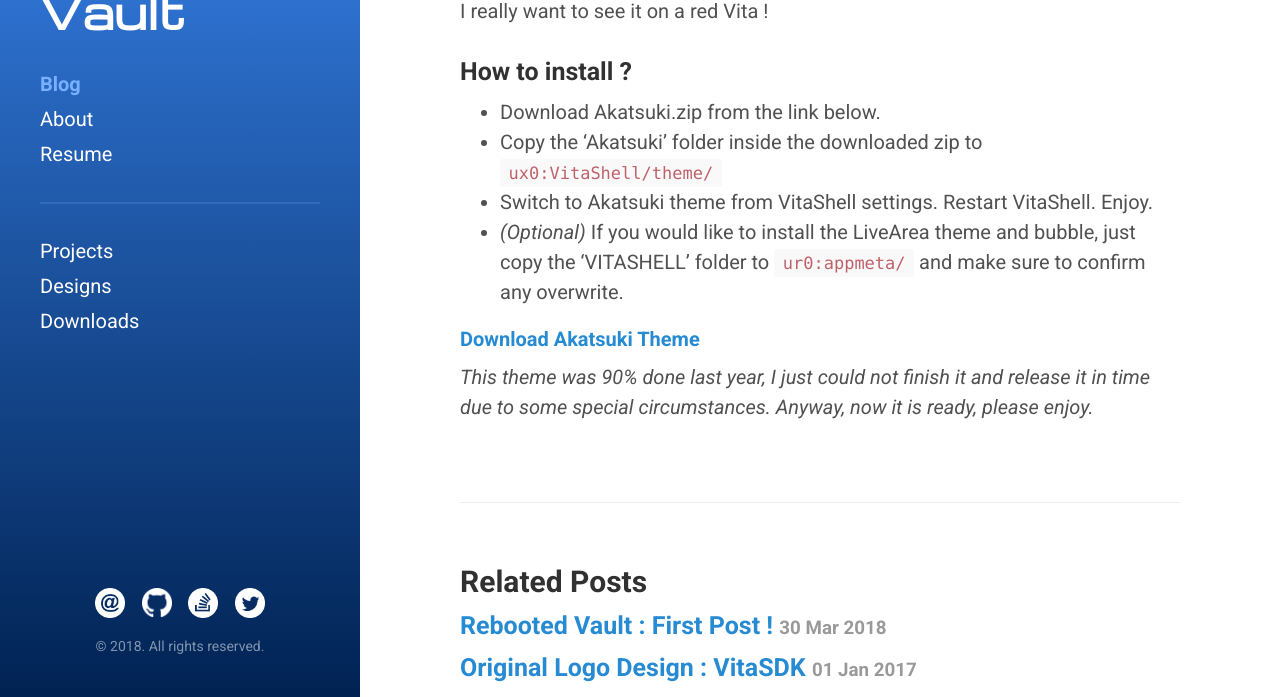
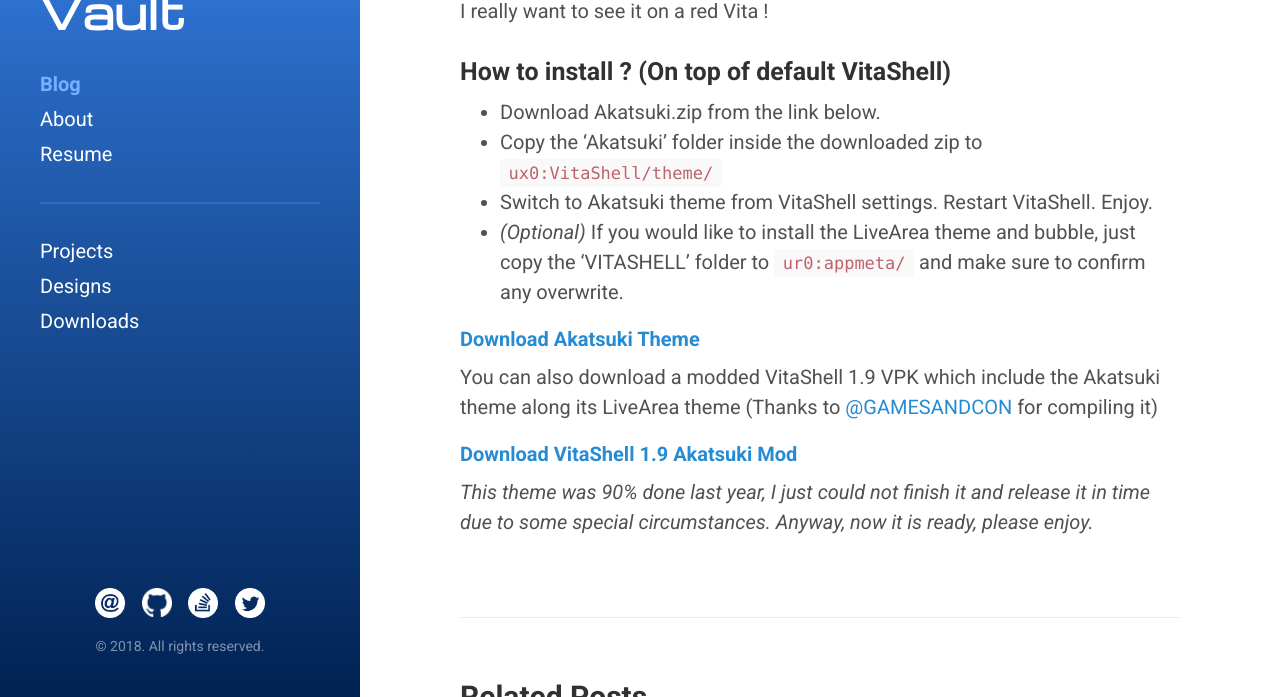
Before and after one commit to Acemad/acemad.github.io, a Jekyll site: the page built from _posts/2018-03-31-vitashell-theme-akatsuki.md, in a window 1280 px wide and 900 px high, scrolled down 3031 px, cut to the strip 203-900 px from the top of the window. Built offline with Jekyll 4.4.1, drawn with Linux system fonts in a browser that asks for light colours; comment, search, counter and statistics services are not loaded.

Commit message:
Added Link to VitaShell-mode akatsuki.

```diff
--- a/_posts/2018-03-31-vitashell-theme-akatsuki.md
+++ b/_posts/2018-03-31-vitashell-theme-akatsuki.md
@@ -44,7 +44,7 @@
 
 I really want to see it on a red Vita !
 
-### How to install ?
+### How to install ? (On top of default VitaShell)
 
 - Download Akatsuki.zip from the link below.
 - Copy the 'Akatsuki' folder inside the downloaded zip to `ux0:VitaShell/theme/`
@@ -53,4 +53,7 @@
 
 #### [Download Akatsuki Theme](https://mega.nz/#!7Z4USQYI!0HSMPSUtxLMncBBiSk7lOtajBJWAbOEn7go5rnYmEyA)
 
+You can also download a modded VitaShell 1.9 VPK which include the Akatsuki theme along its LiveArea theme (Thanks to [@GAMESANDCON](https://twitter.com/GAMESANDCON) for compiling it)
+#### [Download VitaShell 1.9 Akatsuki Mod](http://www.mediafire.com/file/fy730sipb1sgld3/VitaShell.vpk)
+
 *This theme was 90% done last year, I just could not finish it and release it in time due to some special circumstances. Anyway, now it is ready, please enjoy.*
```
